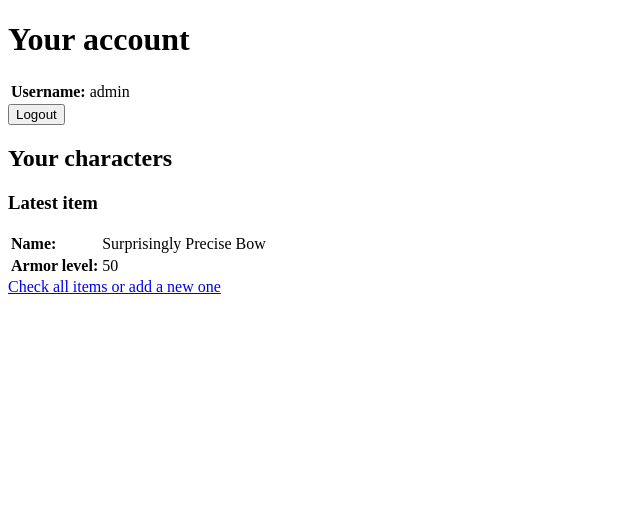
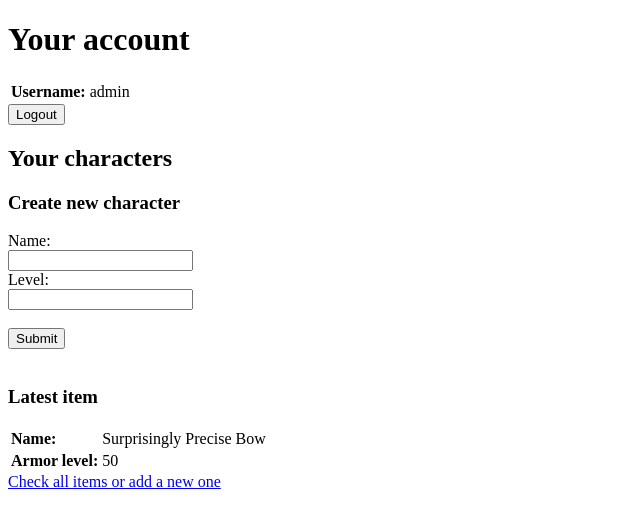
Before and after one commit to happoni/cyber-security-base-project, a Django app: page / in a window 1280 px wide. Shown: the top 528 px of the page, without its empty margins (0-640 px from the left). Run offline with Django 3.2, Linux system fonts and the light colour scheme; a user stored in the database is signed in; data comes from the database, SQL or seed files in the repository; both versions use the stored data as it was after the commit.

Commit message:
Add feature to create new characters

```diff
--- a/flaws/inventory/templates/inventory/index.html
+++ b/flaws/inventory/templates/inventory/index.html
@@ -18,6 +18,19 @@
 		</form>
 
 		<h2>Your characters</h2>
+
+		<h3>Create new character</h3>
+		<form method="POST" action="/create_character/">
+			{% csrf_token %}
+			<label for="name">Name:</label><br>
+			<input type="text" name="name"/><br>
+			<label for="level">Level:</label><br>
+			<input type="number" name="level"/><br><br>
+			<input type="submit" name="Create!"/>
+		</form>
+
+		<br>
+
 			<ul>
 				{% for character in characters %}
 				<li><a href='/characters/{{character.id}}'>{{character}}</a></li>
--- a/flaws/inventory/urls.py
+++ b/flaws/inventory/urls.py
@@ -4,6 +4,7 @@ from . import views
 
 urlpatterns = [
 	path('', views.index, name='index'),
+	path('create_character/', views.create_character, name='create_character'),
 	path('characters/<int:character_id>/', views.character_details, name='character_details'),
 	path('items/', views.items, name='items'),
 	path('add_item/', views.add_item, name='add_item'),
--- a/flaws/inventory/views.py
+++ b/flaws/inventory/views.py
@@ -9,6 +9,15 @@ def index(request):
 	characters = Character.objects.filter(user = request.user)
 	latest_added_item = Item.objects.last()
 	return render(request, 'inventory/index.html', {'characters': characters, 'latest_item': latest_added_item})
+
+def create_character(request):
+	if request.method == 'POST':
+		currentUser = request.user
+		character_name = request.POST.get('name')
+		character_level = request.POST.get('level')
+		character = Character.objects.create(name=character_name, level=character_level, user=currentUser)
+
+	return redirect('/')
 
 def character_details(request, character_id):
 	character = Character.objects.get(pk=character_id)
```
Also changed, not shown: README.md, flaws/db.sqlite3.
